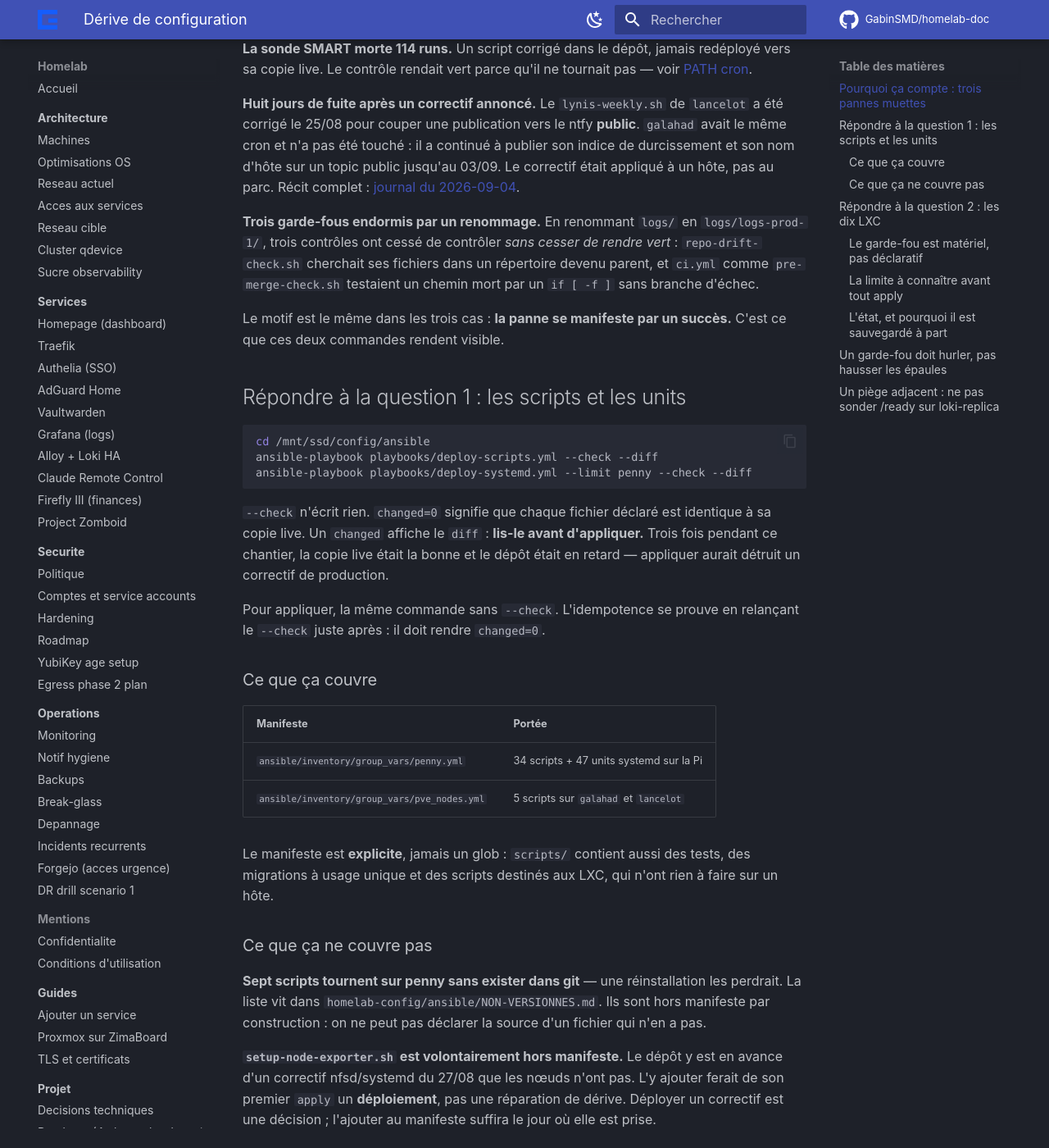
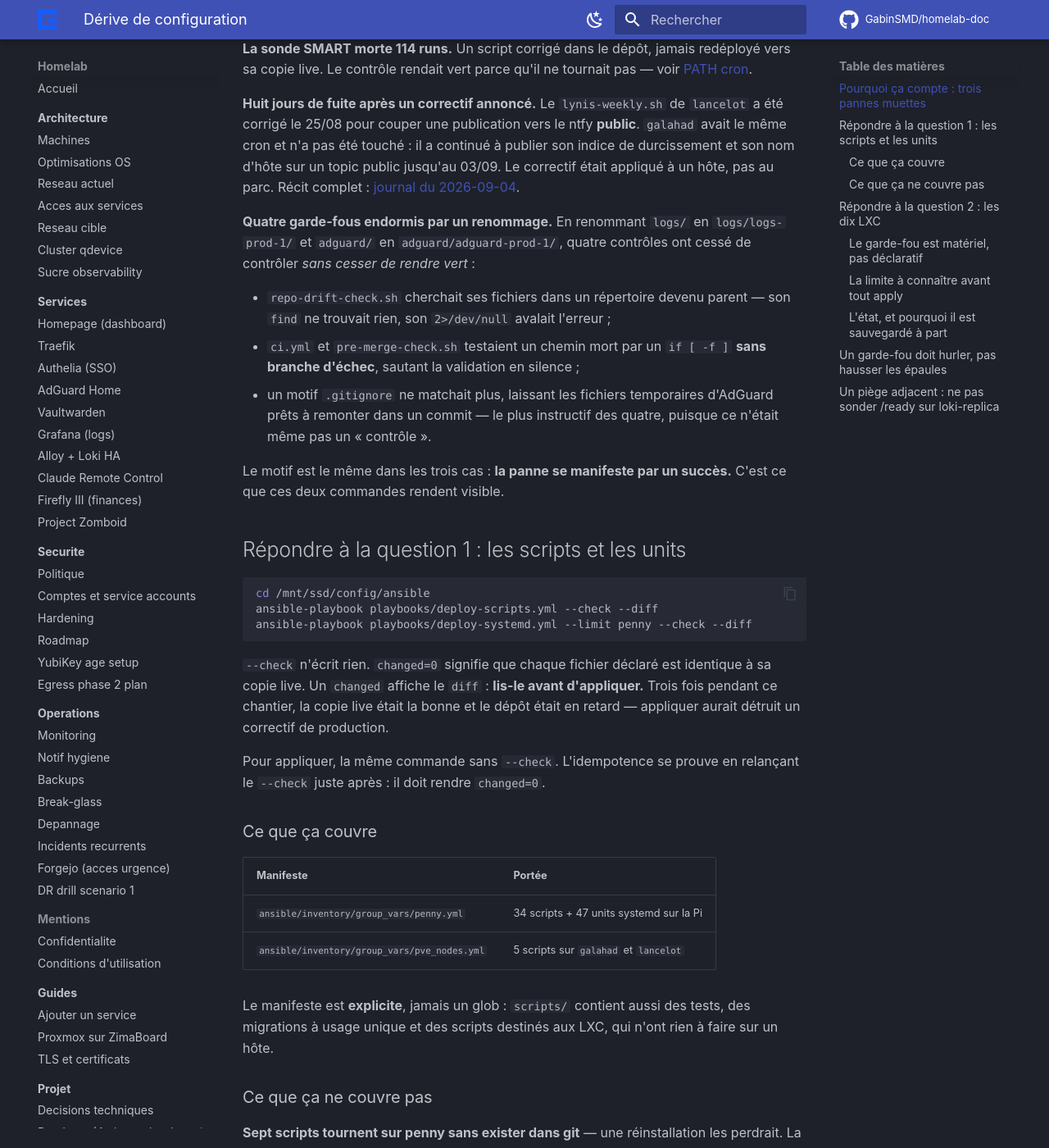
Before and after one commit to GabinSMD/homelab-doc, an MkDocs documentation site: the page built from docs/operations/derive-configuration.md, in a window 1280 px wide and 1400 px high, scrolled down 536 px. Shown: the whole window at 82% size. Built offline with MkDocs 1.6.1 and Material for MkDocs 9.7.7, drawn with Linux system fonts in a browser that asks for light colours; comment, search, counter and statistics services are not loaded; some of the changed text lies outside the part shown.

Commit message:
docs: quatre garde-fous endormis, pas trois — et le quatrieme est le plus parlant
La page se contredisait : « trois garde-fous » en haut, « quatre occurrences »
plus bas. Le quatrieme manquait a la trace publique, et c'est justement celui
qui apprend le plus : un motif .gitignore qui ne matchait plus apres le
renommage d'AdGuard, laissant ses fichiers temporaires prets a remonter dans
un commit. Ce n'etait meme pas un « controle » — d'ou son interet.

Les quatre sont maintenant listes un par un, avec le mecanisme exact par
lequel chacun rendait vert.

Le template Packer entre aussi dans la liste de ce que le manifeste ne couvre
pas : aucun consommateur, aucun build jamais lance, et la verification
d'espace a faire avant d'en tenter un.

Co-Authored-By: Claude Opus 5 <noreply@anthropic.com>

```diff
--- a/docs/operations/derive-configuration.md
+++ b/docs/operations/derive-configuration.md
@@ -28,11 +28,17 @@ pas — voir [PATH cron](./incidents-recurrents.md).
 jusqu'au 03/09. Le correctif était appliqué à un hôte, pas au parc. Récit
 complet : [journal du 2026-09-04](../projet/journal/2026-09-04-declaratif-ansible-terraform.md).
 
-**Trois garde-fous endormis par un renommage.** En renommant `logs/` en
-`logs/logs-prod-1/`, trois contrôles ont cessé de contrôler *sans cesser de
-rendre vert* : `repo-drift-check.sh` cherchait ses fichiers dans un répertoire
-devenu parent, et `ci.yml` comme `pre-merge-check.sh` testaient un chemin mort
-par un `if [ -f ]` sans branche d'échec.
+**Quatre garde-fous endormis par un renommage.** En renommant `logs/` en
+`logs/logs-prod-1/` et `adguard/` en `adguard/adguard-prod-1/`, quatre
+contrôles ont cessé de contrôler *sans cesser de rendre vert* :
+
+- `repo-drift-check.sh` cherchait ses fichiers dans un répertoire devenu
+  parent — son `find` ne trouvait rien, son `2>/dev/null` avalait l'erreur ;
+- `ci.yml` et `pre-merge-check.sh` testaient un chemin mort par un
+  `if [ -f ]` **sans branche d'échec**, sautant la validation en silence ;
+- un motif `.gitignore` ne matchait plus, laissant les fichiers temporaires
+  d'AdGuard prêts à remonter dans un commit — le plus instructif des quatre,
+  puisque ce n'était même pas un « contrôle ».
 
 Le motif est le même dans les trois cas : **la panne se manifeste par un
 succès.** C'est ce que ces deux commandes rendent visible.
@@ -77,6 +83,12 @@ en avance d'un correctif nfsd/systemd du 27/08 que les nœuds n'ont pas. L'y
 ajouter ferait de son premier `apply` un **déploiement**, pas une réparation de
 dérive. Déployer un correctif est une décision ; l'ajouter au manifeste suffira
 le jour où elle est prise.
+
+**Le template Packer n'est couvert par rien**, et c'est normal : il n'a aucun
+consommateur. Le cluster n'héberge aucune VM — `qm list` est vide sur les deux
+nœuds — et son build n'a jamais tourné. Il existe pour que la première VM ne
+soit pas montée à la main. Vérifier l'espace sur `galahad:local` avant tout
+build : il était à 78 % le 2026-09-03.
 
 **`sync-grafana-config.sh` n'y est pas non plus**, et c'est volontaire : il
 n'a aucune copie live, il s'invoque depuis le dépôt. Le manifeste déclare les
```
